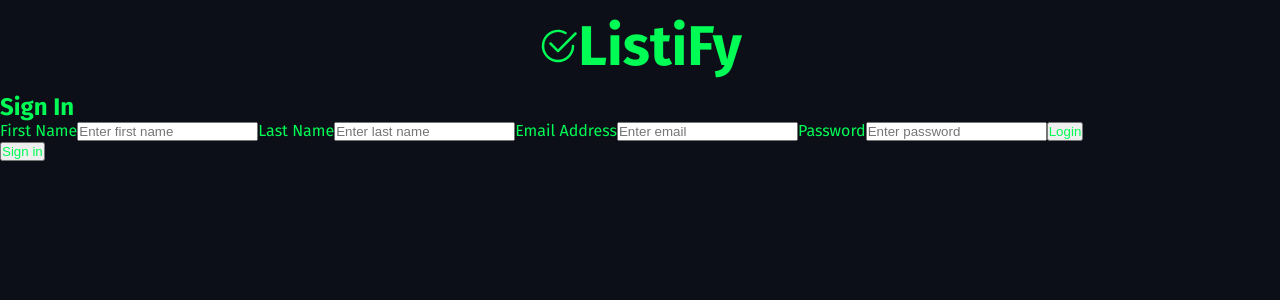
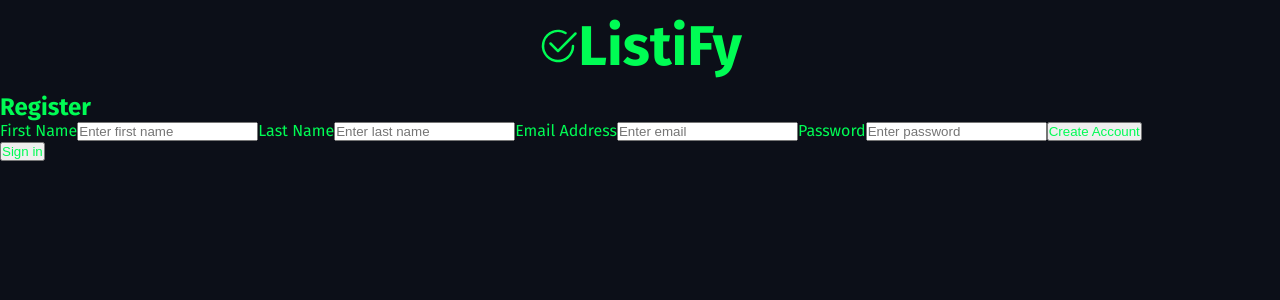
Before and after one commit to devingdaniels/listify_2.0, a React (Create React App) app in the folder frontend-ui/: page /signupPage in a window 1280 px wide. Shown: the top 300 px of the page. Built offline with nearby package versions, Linux system fonts and the light colour scheme.

Commit message:
Updated signup and login form

```diff
--- a/frontend-ui/src/pages/LoginPage.js
+++ b/frontend-ui/src/pages/LoginPage.js
@@ -49,12 +49,12 @@ function LoginPage() {
       <h2>Sign In</h2>
       <form onSubmit={handleLogin}>
         <label htmlFor="email">Email Address</label>
-        <input type="email" name="email" id="email" placeholder='Enter email' onChange={(e)=> setEmail(e.target.value)} />
+        <input type="email" name="email" id="email" placeholder='Enter email' required onChange={(e)=> setEmail(e.target.value)} />
         <label htmlFor="password">Password</label>
-        <input type="password" name='password' id='password' placeholder='Enter password' onChange={(e) => setPassword(e.target.value)} />
+        <input type="password" name='password' id='password' placeholder='Enter password' required onChange={(e) => setPassword(e.target.value)} />
         <button type='submit'>Login</button>
       </form>
-      <button onClick={()=> navigate('/signupPage')}>Sign Up</button>
+      <p>Don't have an account? <button onClick={() => navigate('/signupPage')}>Sign Up</button> </p>
     </div>
   )
 }
--- a/frontend-ui/src/pages/SignupPage.js
+++ b/frontend-ui/src/pages/SignupPage.js
@@ -46,7 +46,7 @@ const SignupPage = () => {
 
   return (
     <div className='signupContainer'>
-      <h2>Sign In</h2>
+      <h2>Register</h2>
       <form onSubmit={handleLogin}>
 
         <label htmlFor="fname">First Name</label>
@@ -61,7 +61,7 @@ const SignupPage = () => {
         <label htmlFor="password">Password</label>
         <input type="password" name='password' id='password' placeholder='Enter password' required onChange={(e) => setPassword(e.target.value)} />
 
-        <button type='submit'>Login</button>
+        <button type='submit'>Create Account</button>
       </form>
       <button onClick={()=>navigate('/')}>Sign in</button>
     </div>
```
Also changed, not shown: 1 other file (tests, documents, lock files or other folders).
